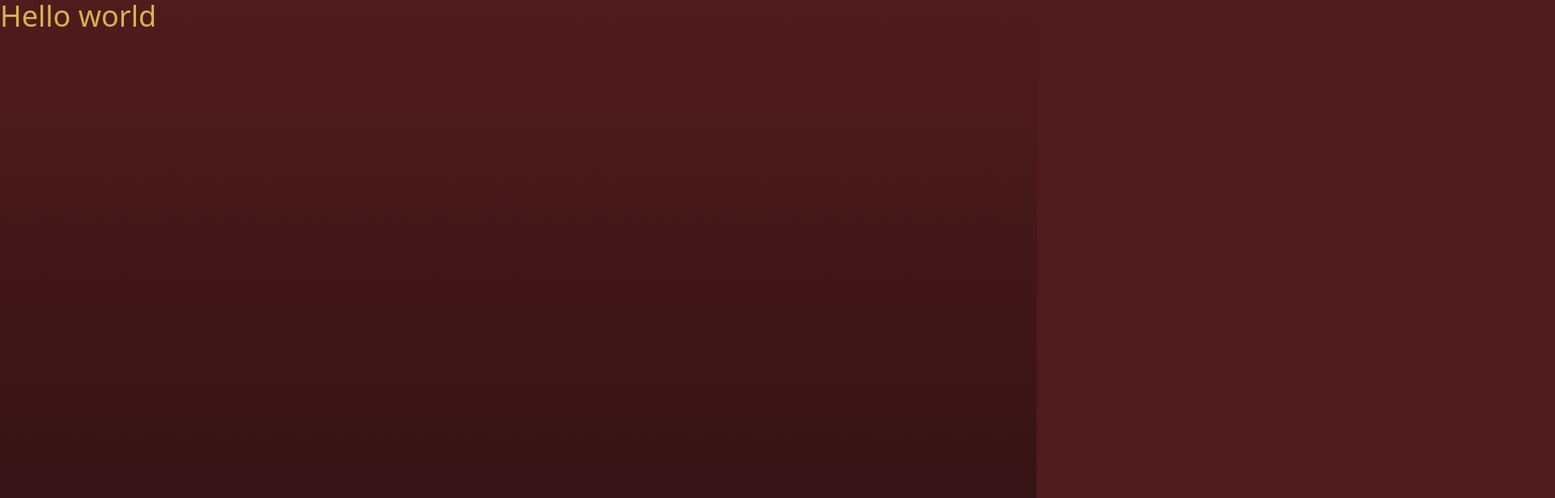
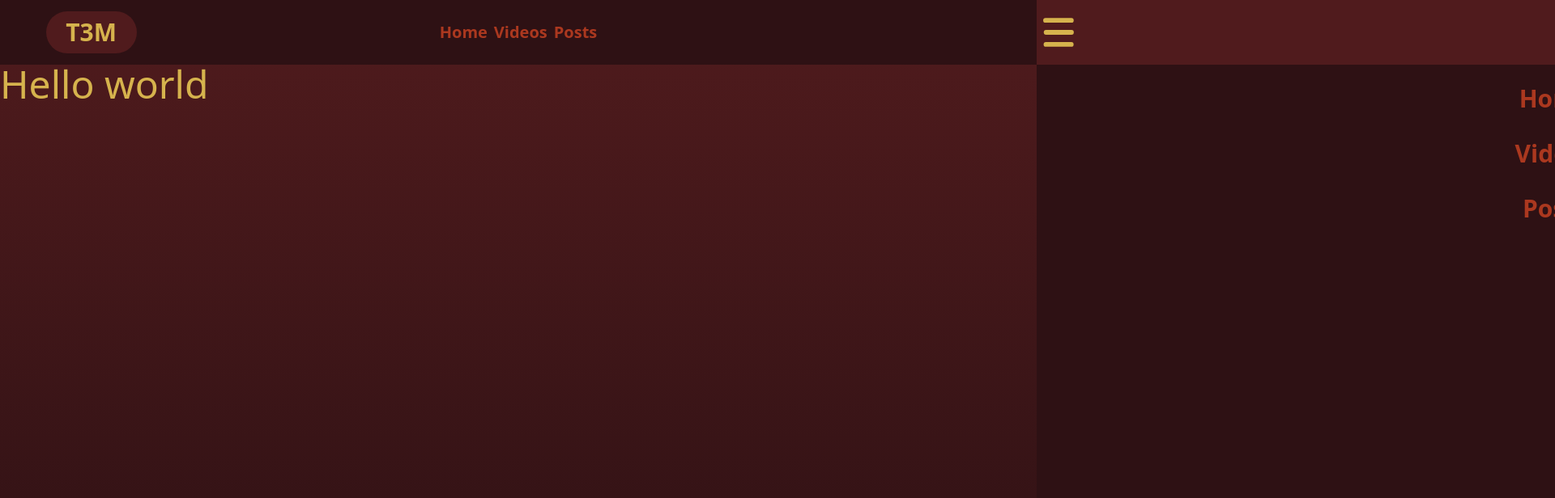
Before and after one commit to The3Muslims/The3Muslims, a React (Vite) app: page / in a window 1280 px wide. Shown: the top 616 px of the page at 81% size, 1920 px wide, since content can reach past the window. Built offline with nearby package versions, Linux system fonts and the light colour scheme.

Commit message:
add: NavBar componenet

```diff
--- a/src/App.tsx
+++ b/src/App.tsx
@@ -1,5 +1,14 @@
+import React from "react";
+import NavBar from "./components/Partials/NavBar";
+import Home from "./Pages/home/Home";
 export default () => {
   return (
-    <h1 className="text-4xl">Hello world</h1>
+<>
+    <NavBar
+        Pages={["Home","Videos","Posts"]}
+        Name={"Username"}
+    />
+    <Home></Home>
+</>
   )
 }
--- /dev/null
+++ b/src/Pages/home/Home.tsx
@@ -0,0 +1,17 @@
+import React from "react";
+import NavBar from "../../components/Partials/NavBar";
+
+
+
+function Home(props:Object)
+{
+    return(
+<>
+
+    <h1>Hello world</h1>
+</>
+    )
+
+}
+
+export default Home;
--- /dev/null
+++ b/src/components/Partials/NavBar.tsx
@@ -0,0 +1,92 @@
+import React from "react";
+
+function NavBar(props:object)
+{
+    let Pages,Theme,Name;
+    let [Toggled,setToggled] = React.useState(false);
+
+    Pages = (props.Pages) ? props.Pages.map((page)=>{
+        return(<p className="max-phone:text-xl text-3xl transition-all  font-bold text-center place-items-center text-link">{page}</p>)
+    }) : [];
+
+
+    return(
+    <>
+    <div className="
+    relative
+    gap-6
+    h-20
+    px-3
+    grid
+    grid-cols-[1fr_4fr_1fr]
+    place-items-center
+    bg-background
+
+
+    ">
+
+        <div className="
+        bg-accent
+        [&>*]:!text-gold
+        relative
+        grid
+        w-28
+        max-phone:w-24
+        p-thick
+        transition-all
+        duration-500
+        rounded-full
+        place-items-center
+        font-bold
+        h-fit
+
+        place-self-center
+        select-none
+        ">
+            <p className=" max-phone:text-xl text-3xl transition-all  font-bold text-center place-items-center text-link" >T3M</p>
+        </div>
+
+        <div className="place-items-center  align-center  [&>p]:text-link [&>p]:text-xl  select-none font-bold text-foreground relative flex text-sm  w-fill gap-thick left-0 top-0 max-phone:top-[-6rem] max-phone:left-[-1rem] items-center transition-all duration-500 justify-around">
+            {Pages}
+        </div>
+        <div className="flex relative gap-xthic place-items-center justify-around align-center ">
+
+        <svg className="
+        stroke-gold
+        absolute
+        right-[10%]
+        transition-all
+        delay-[400ms]
+
+        phone:right-[-10rem]
+        " width="40" height="40" viewBox="0 0 10.583 10.583" onClick={Toggle}>
+            <g>
+                <path
+                fill="none"
+                className="transition-all duration-500"
+                strokeDasharray={ Toggled ? "0 41.1 11.1 8 11.1" : "8.44020831,3.98991666,8.28674998,3.98991666,8.28674998,76.72916651"}
+                strokeDashoffset={ Toggled ? "8.0" : "0"}
+                strokeLinecap="round"
+                strokeLinejoin="round"
+                strokeOpacity="1"
+                strokeWidth="1.535"
+                d="M1.042 1.357h8.495l-.02 3.935H1.18v3.95h8.318L1.593 1.337v7.925l7.885-7.886"
+                ></path>
+            </g>
+            </svg>
+        </div>
+    </div>
+
+    <div className={`w-full gap-8 py-6 grid grid-cols-1 top-20 auto-rows-max transition-all duration-[300ms] ease-in-out absolute h-[calc(100%_-_5rem)]  align-items-start bg-background  text-foreground z-50 ${Toggled ? "left-0": "left-full"} `}>
+        {Pages}
+    </div>
+    </>
+    )
+
+    function Toggle()
+    {
+        setToggled(!Toggled)
+    }
+}
+
+export default NavBar;
```
